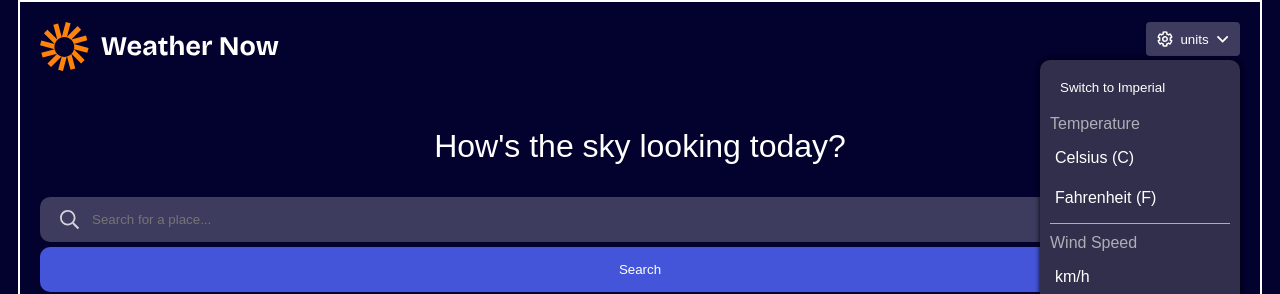
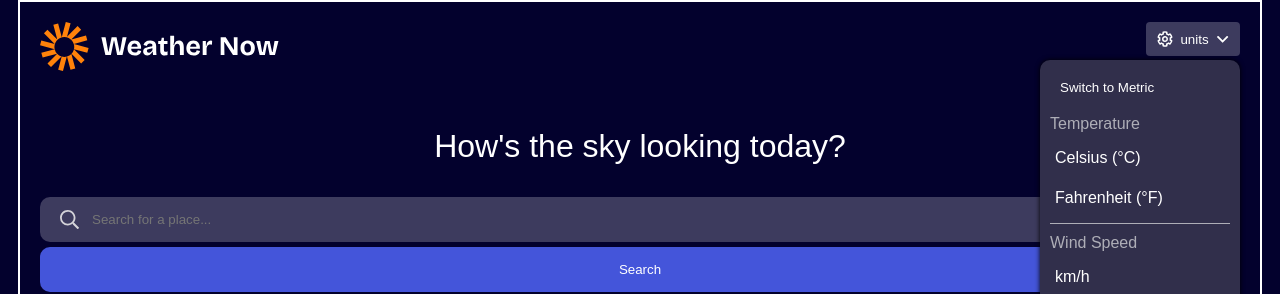
Before and after one commit to mammanyacham/weather-apps, a React (Vite) app in the folder vite-project/: page / in a window 1280 px wide. Shown: the top 294 px of the page. Built offline with nearby package versions, Linux system fonts and the light colour scheme.

Commit message:
make toggleMetric btn function

```diff
--- a/vite-project/src/App.jsx
+++ b/vite-project/src/App.jsx
@@ -9,28 +9,34 @@ export default function App() {
   const [formData, setFormData] = useState()
   const [searchQuery, setSearchQuery] = useState()
   const [weatherData, setWeatherData] = useState()
-  const [units, setUnits] = useState()
+  const [isMetric, setIsMetric] = useState()
 
+  function toggleUnits() {
+    setIsMetric(prev => !prev)
+  }
+
+  const switchUnitsText = isMetric ? "Switch to Imperial" : "Switch to Metric"
 
   function getFormData(e) {
     const value = e.target.value
     setFormData(value)
-
   }
 
   function handleSubmit(e) {
       e.preventDefault()
       setSearchQuery(formData)
-
       console.log(searchQuery)
   }
+
+  const temperatureUnit = isMetric ? "celsius" : "fahrenheit";
+  const windSpeedUnit = isMetric ? "kmh" : "mph";
+  const precipitationUnit = isMetric ? "mm" : "inch";
 
 
   useEffect(() => {
     async function fetchData() {
 
       if (!searchQuery) return
-
 
       try{
         const geoResponse = await fetch(`https://geocoding-api.open-meteo.com/v1/search?name=${searchQuery}&count=10&language=en&format=json`)
@@ -42,12 +48,18 @@ export default function App() {
           return
         }
 
-
         const latitude = geoCodeResults.latitude
         const longitude = geoCodeResults.longitude
 
-
-        const weatherResponse = await fetch(`https://api.open-meteo.com/v1/forecast?latitude=${latitude}&longitude=${longitude}&daily=weather_code,temperature_2m_max,temperature_2m_min&hourly=temperature_2m,weather_code&current=temperature_2m,relative_humidity_2m,apparent_temperature,precipitation,wind_speed_10m,weather_code`)
+        const weatherResponse = await fetch(`https://api.open-meteo.com/v1/forecast?` +
+        `latitude=${latitude}` +
+        `&longitude=${longitude}` +
+        `&temperature_unit=${temperatureUnit}` +
+        `&wind_speed_unit=${windSpeedUnit}` +
+        `&precipitation_unit=${precipitationUnit}` +
+        `&daily=weather_code,temperature_2m_max,temperature_2m_min` +
+        `&hourly=temperature_2m,weather_code` +
+        `&current=temperature_2m,relative_humidity_2m,apparent_temperature,precipitation,wind_speed_10m,weather_code`)
 
           const weatherData = await weatherResponse.json()
 
@@ -62,13 +74,16 @@ export default function App() {
     }
 
      fetchData()
-  }, [searchQuery])
-
+  }, [searchQuery, isMetric])
 
 
   return(
     <div className="container">
-      <Header />
+      <Header
+        toggleUnits={toggleUnits}
+        switchUnitsText={switchUnitsText}
+        isMetric={isMetric}
+      />
       <Search
         getFormData={getFormData}
         handleSubmit={handleSubmit}
@@ -76,6 +91,7 @@ export default function App() {
       <Result
         weatherData={weatherData}
         city={searchQuery}
+        isMetric={isMetric}
       />
     </div>
   )
--- a/vite-project/src/components/CurrentData.jsx
+++ b/vite-project/src/components/CurrentData.jsx
@@ -1,7 +1,9 @@
-export default function CurrentData({weatherData}) {
+export default function CurrentData({weatherData, isMetric}) {
+
+
     const current = [
         {name: "Feels Like", data: weatherData.current.apparent_temperature.toFixed(), unit: weatherData.current_units.apparent_temperature},
-        {name: "Humidity", data: weatherData.current.relative_humidity_2m, unit: weatherData.current_units.relative_humidity_2m},
+        {name: "Humidity", data: isMetric ? weatherData.current.relative_humidity_2m : 12, unit: weatherData.current_units.relative_humidity_2m},
         {name: "Wind", data: weatherData.current.wind_speed_10m, unit: weatherData.current_units.wind_speed_10m},
         {name: "Precipitation", data: weatherData.current.precipitation, unit: weatherData.current_units.precipitation}
     ]
@@ -10,7 +12,7 @@ export default function CurrentData({weatherData}) {
       (
         <div key={index} className="current-weather-data-item">
             <p className="current-name">{item.name}</p>
-            <p className="current-data">{item.data}{item.unit}</p>
+            <p className="current-data">{item.data} {item.unit}</p>
         </div>
       )
     )
--- a/vite-project/src/components/Header.jsx
+++ b/vite-project/src/components/Header.jsx
@@ -2,7 +2,7 @@ import appLogo from '/images/logo.svg'
 import dropdownIcon from '/images/icon-dropdown.svg'
 import unitsIcon from '/images/icon-units.svg'
 
-export default function Header() {
+export default function Header({switchUnitsText, toggleUnits}) {
 
 
  return(
@@ -18,11 +18,11 @@ export default function Header() {
         </div>
     </header>
     <div className='dropdown'>
-        <button><p>Switch to Imperial</p></button>
+        <button onClick={toggleUnits}><p>{switchUnitsText}</p></button>
         <div>
             <span className='dropdown-section'>Temperature</span>
-            <p className='tool'>Celsius (C)</p>
-            <p className='tool'>Fahrenheit (F)</p>
+            <p className='tool'>Celsius (°C)</p>
+            <p className='tool'>Fahrenheit (°F)</p>
         </div>
 
         <div>
--- a/vite-project/src/components/Result.jsx
+++ b/vite-project/src/components/Result.jsx
@@ -5,7 +5,7 @@ import useWeather from "./useWeather"
 
 
 
-export default function Result({weatherData, city}) {
+export default function Result({weatherData, city, isMetric}) {
 
 
 if (!weatherData || !weatherData.current) return <p>Weather data not available yet...</p>
@@ -32,11 +32,12 @@ const formattedDate = new Date(weatherData.current.time).toLocaleDateString("en-
             </div>
             <div className="temperature">
                 <img src={getWeatherIcon(weatherCode)} className="weather-img"/>
-                <p>{weatherData.current.temperature_2m.toFixed()}°C</p>
+                <p>{weatherData.current.temperature_2m.toFixed()} {weatherData.current_units.apparent_temperature}</p>
             </div>
         </div>
         {<CurrentData
             weatherData={weatherData}
+            isMetric={isMetric}
          />}
          {<DailyForecast
              weatherData={weatherData}
@@ -44,7 +45,7 @@ const formattedDate = new Date(weatherData.current.time).toLocaleDateString("en-
          />}
 
          {<HourlyForecast
-               weatherData={weatherData}
+            weatherData={weatherData}
          />}
     </>
     )
```
